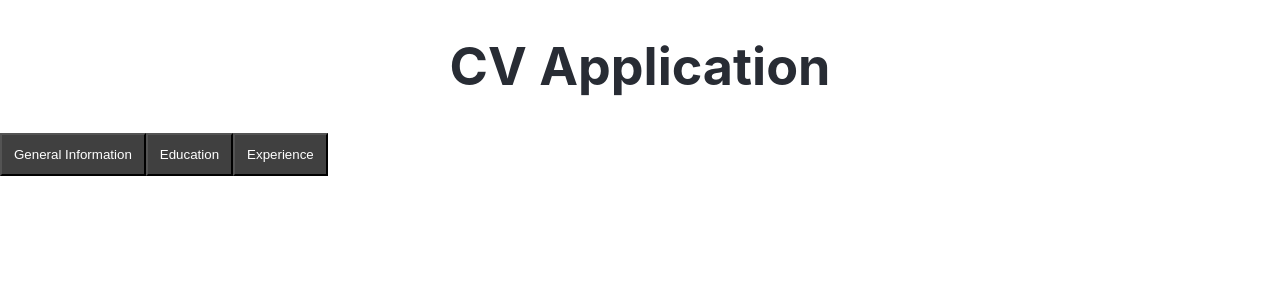
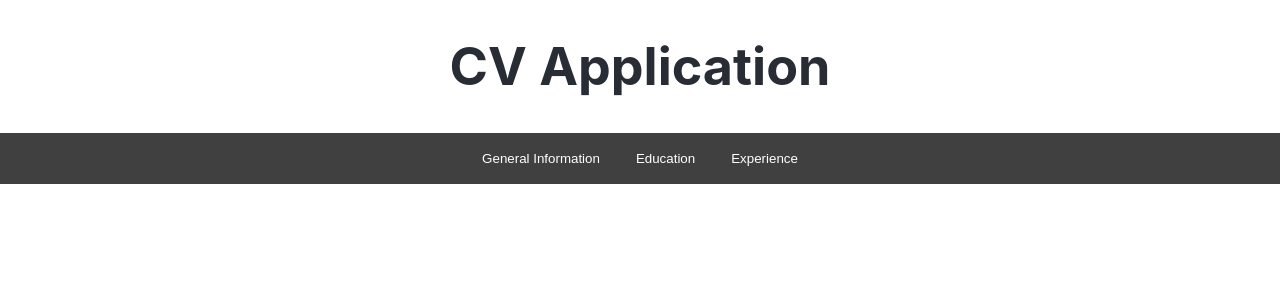
Before and after one commit to tbruner/cv-application, a React (Create React App) app: page / in a window 1280 px wide. Shown: the top 300 px of the page. Built offline with nearby package versions, Linux system fonts and the light colour scheme.

Commit message:
Style and stucture nav bar

```diff
--- a/src/components/Navigation.js
+++ b/src/components/Navigation.js
@@ -4,11 +4,9 @@ function Navigation() {
   return (
     <>
     <nav>
-      <ul>
-        <li><button>General Information</button></li>
-        <li><button>Education</button></li>
-        <li><button>Experience</button></li>
-      </ul>
+        <button id='general-info-button'>General Information</button>
+        <button id='education-button'>Education</button>
+        <button id='experience-button'>Experience</button>
     </nav>
     </>
   );
--- a/src/styles/Navigation.css
+++ b/src/styles/Navigation.css
@@ -1,22 +1,20 @@
-nav ul {
-  list-style-type: none;
-  margin: 0;
-  padding: 0;
+nav button {
   background-color: hsl(0, 0%, 25%);
-}
-
-nav li {
-  display: inline;
-  float: left;
-}
-
-nav button {
-  display: block;
-  padding: 12px;
-  color: hsl(0, 0%, 100%);
-  background-color: hsl(0, 0%, 25%);
+  padding: 18px;
+  color: white;
+  border: none;
 }
 
 nav button:hover {
   background-color: hsl(0, 0%, 5%);
+  cursor: pointer;
 }
+
+nav {
+  display: flex;
+  width: 100vw;
+  height: 100%;
+  align-items: center;
+  justify-content: center;
+  background-color: hsl(0, 0%, 25%);
+}
```
